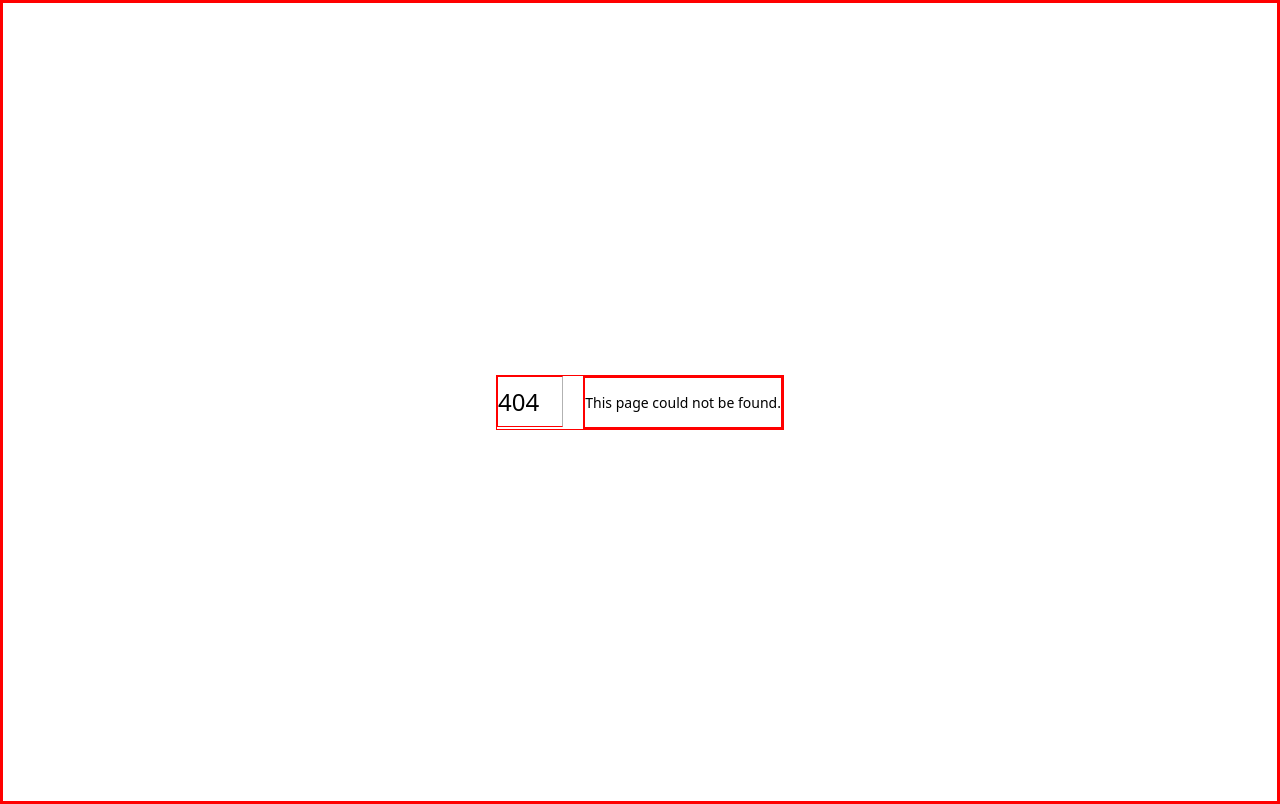
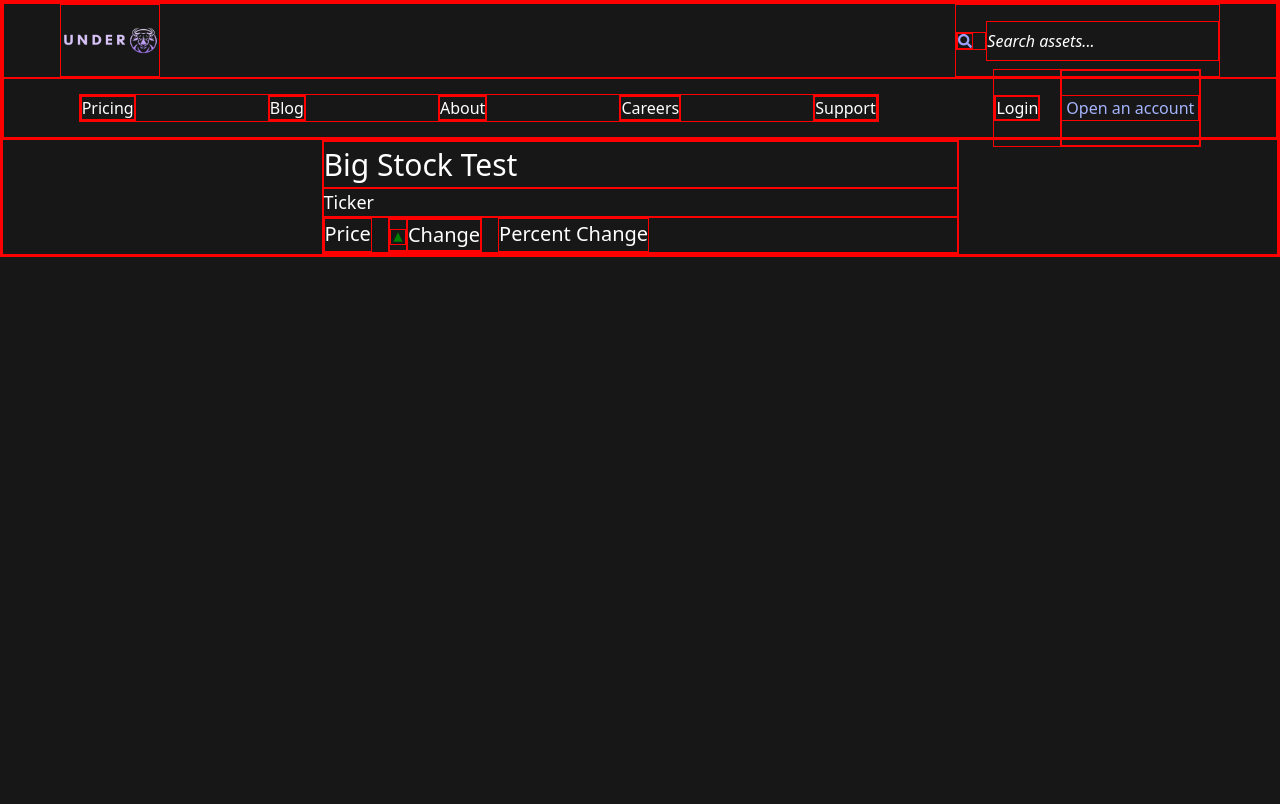
Before and after one commit to yangzhie/under-stock, a Next.js app: page /1 in a window 1280 px wide. Before the commit this address had no page. Built offline with nearby package versions, Linux system fonts and the light colour scheme.

Commit message:
feature: Info of stock in stock page added.

```diff
--- /dev/null
+++ b/src/app/[ticker]/page.tsx
@@ -0,0 +1,19 @@
+import Head from "@/components/Head/Head";
+import Navbar from "@/components/Navbar/Navbar";
+import Info from "@/components/Info/Info";
+import Graph from "@/components/Graph/Graph";
+import Tabs from "@/components/Tabs/Tabs";
+
+export default function Home() {
+  return (
+    <>
+      <div className="top-0 sticky">
+        <Head />
+        <Navbar />
+      </div>
+      <div className="flex flex-col items-center">
+        <Info />
+      </div>
+    </>
+  );
+}
--- a/src/app/profile/page.tsx
+++ /dev/null
@@ -1,5 +0,0 @@
-export default function Home() {
-    return (
-      <div>Test</div>
-    );
-  }
--- /dev/null
+++ b/src/components/Graph/Graph.tsx
@@ -0,0 +1,11 @@
+import React from "react";
+
+function Graph() {
+  return (
+    <>
+      <div className="text-white">Graph</div>
+    </>
+  );
+}
+
+export default Graph;
--- /dev/null
+++ b/src/components/Info/Info.tsx
@@ -0,0 +1,47 @@
+import React from "react";
+
+function Info() {
+  const greenTriangle = (
+    <svg
+      xmlns="http://www.w3.org/2000/svg"
+      width="16"
+      height="16"
+      viewBox="0 0 24 24"
+      fill="green"
+      style={{ display: "inline-block", verticalAlign: "middle" }}
+    >
+      <polygon points="12,4 4,20 20,20" />
+    </svg>
+  );
+
+  const redTriangle = (
+    <svg
+      xmlns="http://www.w3.org/2000/svg"
+      width="16"
+      height="16"
+      viewBox="0 0 24 24"
+      fill="red"
+      style={{ display: "inline-block", verticalAlign: "middle" }}
+    >
+      <polygon points="12,20 4,4 20,4" />
+    </svg>
+  );
+  return (
+    <>
+      <div className="flex flex-col text-white justify-center w-1/2">
+        <div className="text-[30px]">Big Stock Test</div>
+        <div className="text-[18px]">Ticker</div>
+        <div className="flex text-[20px] gap-4">
+          <div>Price</div>
+          <div className="flex">
+            <div>{greenTriangle}</div>
+            <div>Change</div>
+          </div>
+          <div>Percent Change</div>
+        </div>
+      </div>
+    </>
+  );
+}
+
+export default Info;
--- a/src/components/SlidingTickers/SlidingTickers.tsx
+++ b/src/components/SlidingTickers/SlidingTickers.tsx
@@ -8,6 +8,7 @@ function SlidingTickers() {
       height="16"
       viewBox="0 0 24 24"
       fill="green"
+      style={{ display: "inline-block", verticalAlign: "middle" }}
     >
       <polygon points="12,4 4,20 20,20" />
     </svg>
--- /dev/null
+++ b/src/components/Tabs/Tabs.tsx
@@ -0,0 +1,11 @@
+import React from "react";
+
+function Tabs() {
+  return (
+    <>
+      <div className="text-white">Tabs</div>
+    </>
+  );
+}
+
+export default Tabs;
```
